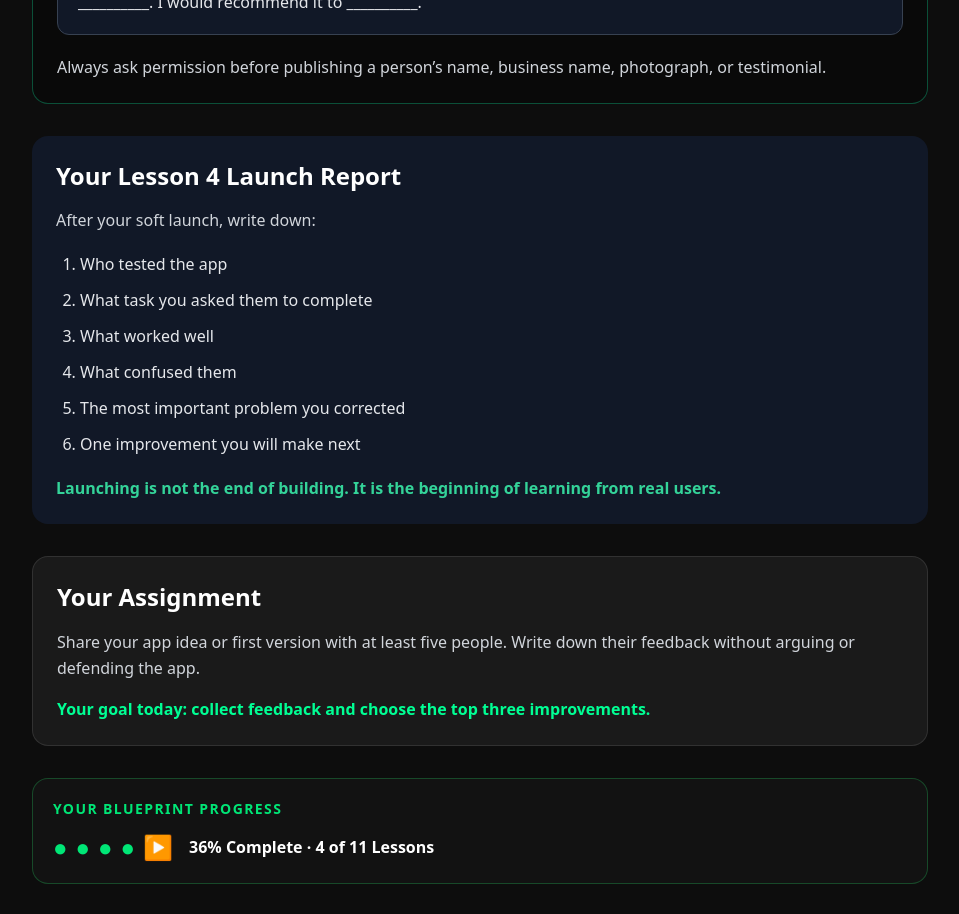
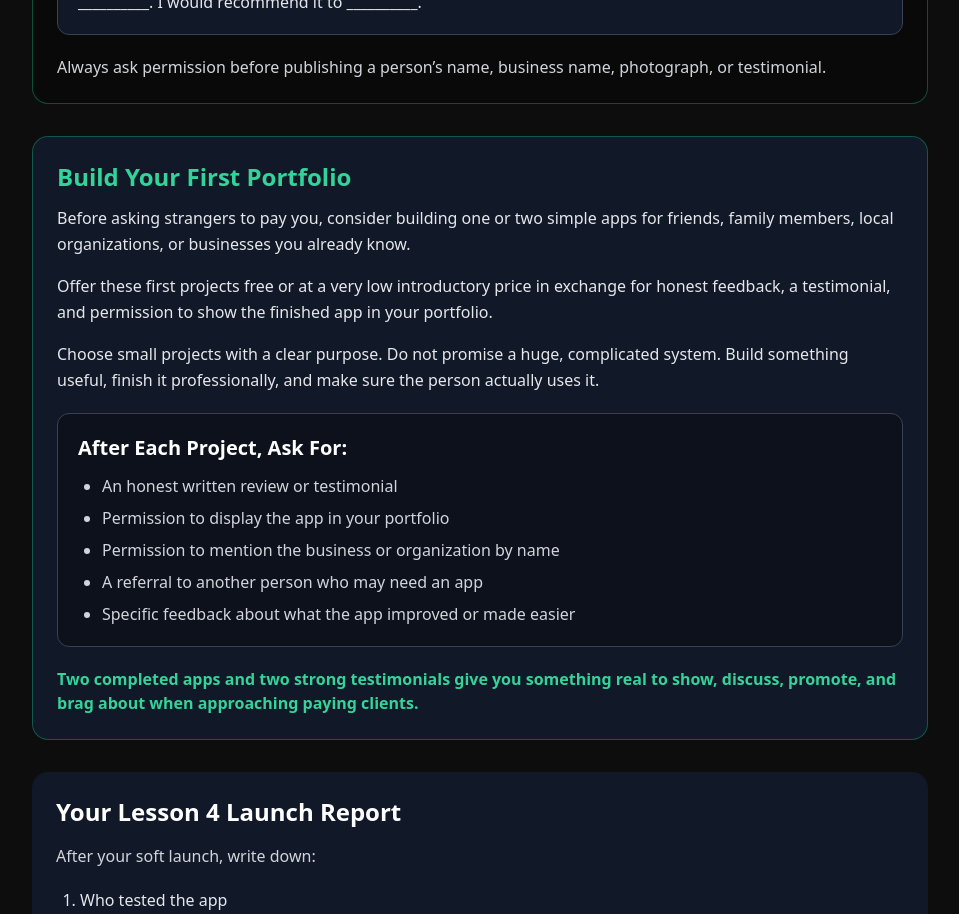
Before and after one commit to myapptly/apptly-website, a Next.js app: page /lesson-4 in a window 1280 px wide. Shown: the part 4360-5274 px from the top of the page, without its empty margins (160-1119 px from the left). Built offline with nearby package versions, Linux system fonts and the light colour scheme.

Commit message:
Update page

```diff
--- a/app/lesson-4/page.tsx
+++ b/app/lesson-4/page.tsx
@@ -233,6 +233,49 @@ export default function Lesson4() {
   </p>
 </section>
 
+   <section className="mt-12 rounded-2xl border border-emerald-500/40 bg-gray-900 p-6">
+  <h2 className="text-2xl font-bold text-emerald-400 mb-3">
+    Build Your First Portfolio
+  </h2>
+
+  <p className="text-gray-200 leading-relaxed">
+    Before asking strangers to pay you, consider building one or two simple
+    apps for friends, family members, local organizations, or businesses you
+    already know.
+  </p>
+
+  <p className="text-gray-200 leading-relaxed mt-4">
+    Offer these first projects free or at a very low introductory price in
+    exchange for honest feedback, a testimonial, and permission to show the
+    finished app in your portfolio.
+  </p>
+
+  <p className="text-gray-200 leading-relaxed mt-4">
+    Choose small projects with a clear purpose. Do not promise a huge,
+    complicated system. Build something useful, finish it professionally,
+    and make sure the person actually uses it.
+  </p>
+
+  <div className="mt-5 rounded-xl border border-gray-700 bg-black/30 p-5">
+    <h3 className="text-xl font-semibold text-white mb-3">
+      After Each Project, Ask For:
+    </h3>
+
+    <ul className="list-disc space-y-2 pl-6 text-gray-300">
+      <li>An honest written review or testimonial</li>
+      <li>Permission to display the app in your portfolio</li>
+      <li>Permission to mention the business or organization by name</li>
+      <li>A referral to another person who may need an app</li>
+      <li>Specific feedback about what the app improved or made easier</li>
+    </ul>
+  </div>
+
+  <p className="mt-5 font-semibold text-emerald-400">
+    Two completed apps and two strong testimonials give you something real
+    to show, discuss, promote, and brag about when approaching paying clients.
+  </p>
+</section>
+
 <section className="mt-12 rounded-2xl bg-gray-900 p-6">
   <h2 className="text-2xl font-bold text-white mb-4">
     Your Lesson 4 Launch Report
```
